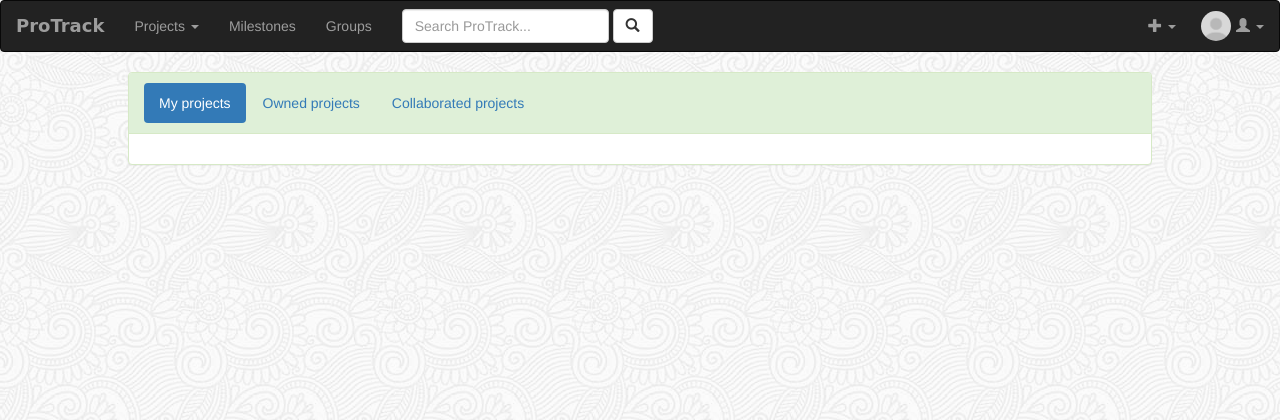
After one commit to J-KAM/ProTrack, a Django app: page /projects/ in a window 1280 px wide. The commit adds this page. Shown: the top 420 px of the page. Run offline with Django 3.2, Linux system fonts and the light colour scheme; the visitor is signed in with stand-in values (Sample User, id 1); data that the repository does not hold is empty; some libraries are stand-ins or nearby versions; some web fonts are replaced.

Commit message:
Implemented list view of user's projects and basic detail preview. #18

```diff
--- /dev/null
+++ b/projects/static/projects/style.css
@@ -0,0 +1,41 @@
+.panel-list {
+    width:80%;
+    margin: 0 auto;
+    min-width: 550px;
+}
+
+p {
+    display: inline;
+}
+
+table {
+    width: 100%;
+}
+
+.list-item-title {
+    font-weight: bold;
+    font-size: 24px;
+}
+
+.list-item-subtitle {
+    font-size: 16px;
+}
+
+.list-item-date {
+    font-size: 15px;
+    color: #565555;
+}
+
+.list-item-description {
+    font-size: 15px;
+    font-style: italic;
+    color: #565555;
+}
+
+.panel-before-heading{
+    margin-left: 2%;
+}
+
+.project-link {
+    font-size: 30px;
+}
--- /dev/null
+++ b/projects/templates/projects/preview.html
@@ -0,0 +1,38 @@
+{% extends 'base.html' %}
+
+{% block title %}Projects{% endblock %}
+{% block extra_css %}
+    {% load staticfiles %}
+    <link href="{% static 'projects/style.css' %}" rel='stylesheet' type='text/css'>
+{% endblock %}
+
+{% block body %}
+    <div class = "panel panel-success panel-list">
+        <div class = "panel-heading">
+            <ul class = "nav nav-pills" id = "projectsTab">
+                <li class = "active"><a data-toggle = "tab" href = "#all">My projects</a></li>
+                <li><a data-toggle = "tab" href = "#owned">Owned projects</a></li>
+                <li><a data-toggle = "tab" href = "#collaborated">Collaborated projects</a></li>
+            </ul>
+        </div>
+        <div class = "panel-body">
+            <div id = "content" class = "tab-content">
+                <div class = "tab-pane active" id = "all">
+                    {% with projects=all_projects tab='a' %}
+                    {% include 'projects/projects_table.html' %}
+                    {% endwith %}
+                </div>
+                <div class = "tab-pane" id = "owned">
+                    {% with projects=owned_projects tab='o' %}
+                    {% include 'projects/projects_table.html' %}
+                    {% endwith %}
+                </div>
+                <div class = "tab-pane" id = "collaborated">
+                    {% with projects=collaborated_projects tab='c' %}
+                    {% include 'projects/projects_table.html' %}
+                    {% endwith %}
+                </div>
+            </div>
+        </div>
+    </div>
+{% endblock %}
--- /dev/null
+++ b/projects/templates/projects/projects_table.html
@@ -0,0 +1,22 @@
+<table class = "table-hover">
+    <tbody>
+        {% for project in projects %}
+        <tr>
+            <td>
+                <p class = "list-item-title">{{project.name}}</p>
+                    <p><span class = "glyphicon glyphicon-star"></span>{{project.num_of_stars}}</p>&nbsp;&nbsp;&nbsp;</br>
+                {% if tab != 'o' %}
+                <p class = "list-item-subtitle"><span class = "glyphicon glyphicon-user"></span> Owner: {{project.owner}}</p></br>
+                {% endif %}
+                <p class = "list-item-date"><span class = "glyphicon glyphicon-calendar"></span> Created: {{project.created|date:"SHORT_DATE_FORMAT"}}</p></br>
+                <p class = "list-item-description">{{project.description}}</p>
+            </td>
+            <td align = "center">
+                <a href = "{% url 'projects:detail' project.id %}">Details</a></br>
+                <a href = "#">Edit</a></br>
+                <a href = "#">Delete</a>
+            </td>
+        </tr>
+        {% endfor %}
+    </tbody>
+</table>
--- a/projects/urls.py
+++ b/projects/urls.py
@@ -4,7 +4,9 @@ from . import views
 app_name = 'projects'
 
 urlpatterns = [
+    url(r'^$', views.ProjectsPreview.as_view(), name="preview"),
     url(r'^new/$', views.ProjectCreate.as_view(), name="create"),
+    url(r'^(?P<pk>[0-9]+)/$', views.ProjectDetail.as_view(), name="detail"),
     url(r'^invite/$', views.invite_collaborators, name="invite"),
     url(r'^invitation/(?P<uidb64>[0-9A-Za-z_\-]+)/(?P<pidb64>[0-9A-Za-z_\-]+)/$', views.show_invitation, name="show_invitation"),
     url(r'^invitation/manage/$', views.manage_invitation, name="manage"),
--- a/projects/views.py
+++ b/projects/views.py
@@ -11,10 +11,25 @@ from django.template.loader import render_to_string
 from django.utils.decorators import method_decorator
 from django.utils.encoding import force_bytes, force_text
 from django.utils.http import urlsafe_base64_encode, urlsafe_base64_decode
-from django.views.generic import CreateView
+from django.views.generic import CreateView, ListView
+from django.views.generic import DetailView
 
 from projects.forms import ProjectForm
 from projects.models import Project
+
+
+class ProjectsPreview(ListView):
+    template_name = 'projects/preview.html'
+    context_object_name = 'all_projects'
+
+    def get_queryset(self):
+        return Project.objects.filter(owner=self.request.user) | Project.objects.filter(collaborators=self.request.user)
+
+    def get_context_data(self, **kwargs):
+        context = super().get_context_data(**kwargs)
+        context['owned_projects'] = context['all_projects'].filter(owner=self.request.user)
+        context['collaborated_projects'] = context['all_projects'].filter(collaborators=self.request.user)
+        return context
 
 
 class ProjectCreate(CreateView):
@@ -42,6 +57,11 @@ class ProjectCreate(CreateView):
                 error_message = "Entered data is not valid. Please try again."
 
         return render(request, 'projects/project_form.html', {'form': form, 'error_message': error_message})
+
+
+class ProjectDetail(DetailView):
+    model = Project
+    template_name = 'projects/detail_preview.html'
 
 
 @login_required
--- a/templates/base.html
+++ b/templates/base.html
@@ -37,7 +37,7 @@
                         <span class = "caret"></span>
                     </a>
                     <ul class = "dropdown-menu">
-                       <li><a href = "#">My projects</a></li>
+                       <li><a href = "{% url 'projects:preview' %}">My projects</a></li>
                         <li><a href = "#">Starred projects</a></li>
                     </ul>
                     </li>
@@ -77,7 +77,7 @@
                     </a>
                     <ul class = "dropdown-menu">
                         <li><a href = "{% url 'core:profile' %}">Your profile</a></li>
-                        <li><a href = "#">Your projects</a></li>
+                        <li><a href = "{% url 'projects:preview' %}">Your projects</a></li>
                         <li class = "divider"></li>
                         <li><a href = "{% url 'core:sign_out' %}">Sign out</a></li>
                     </ul>
```
Also changed, not shown: projects/templates/projects/detail_preview.html (added, +37 -0 lines).
